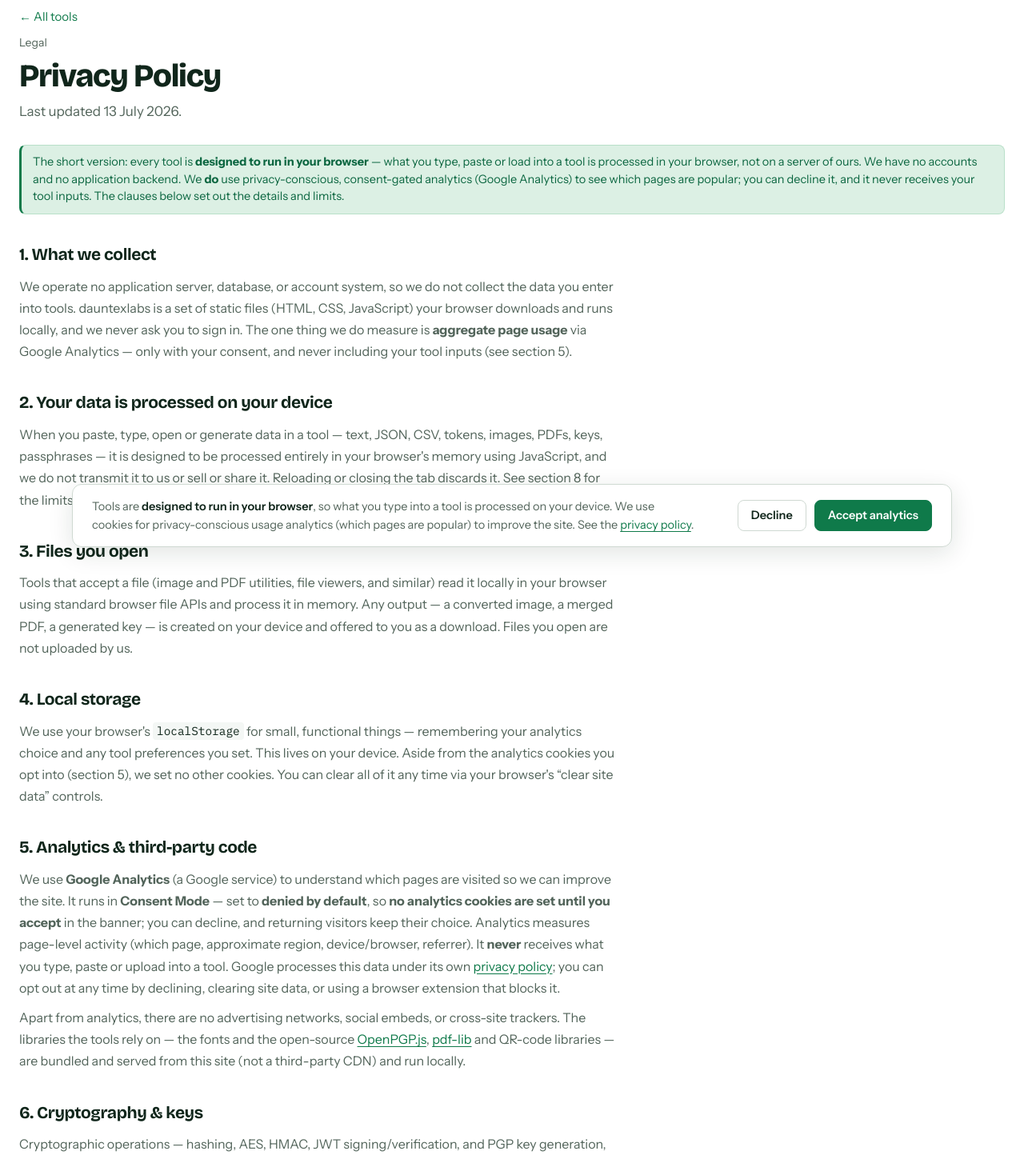
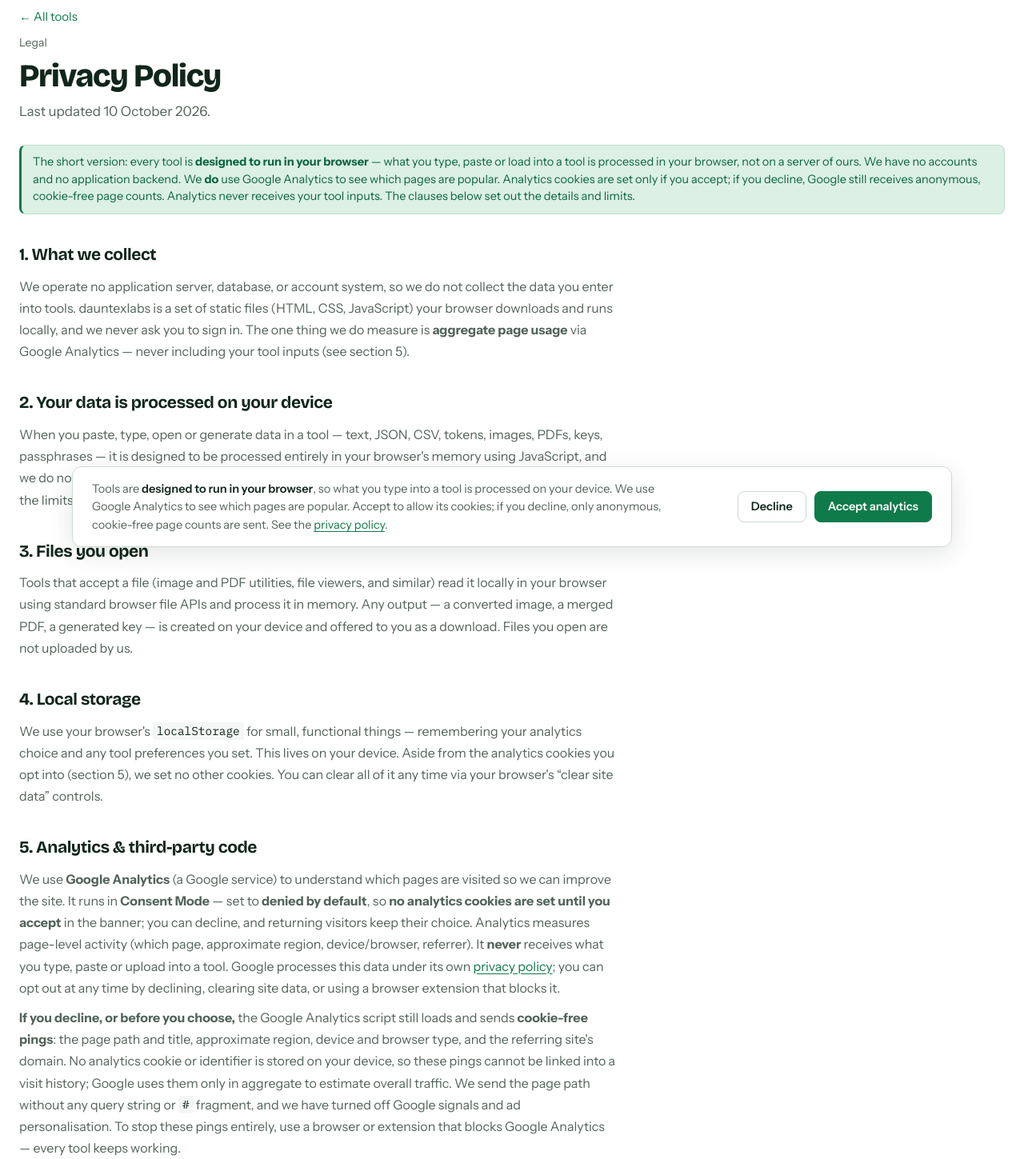
Before and after one commit to jha-adrs/dauntexlabs, a Next.js app: page /privacy in a window 1280 px wide. Shown: the part 100-1549 px from the top of the page at 80% size. Built offline with nearby package versions, Linux system fonts and the light colour scheme; no server answers.

Commit message:
fix(privacy): disclose cookieless analytics pings; turn off Google signals

```diff
--- a/app/privacy/page.tsx
+++ b/app/privacy/page.tsx
@@ -6,7 +6,7 @@ import Footer from '@/components/Footer'
 export const metadata: Metadata = {
   title: 'Privacy Policy',
   description:
-    'dauntexlabs tools are designed to run in your browser — no accounts, and analytics only with your consent. Read how data is handled and the limits of that.',
+    'dauntexlabs tools are designed to run in your browser — no accounts, and analytics cookies only with your consent. Read how data is handled and the limits of that.',
   alternates: { canonical: '/privacy/' },
 }
 
@@ -23,14 +23,14 @@ export default function PrivacyPage() {
           <span className="cat">Legal</span>
         </div>
         <h1>Privacy Policy</h1>
-        <p className="lede">Last updated 13 July 2026.</p>
+        <p className="lede">Last updated 10 October 2026.</p>
 
         <div className="notice success" style={{ marginTop: 28 }}>
           The short version: every tool is <b>designed to run in your browser</b> — what you type,
           paste or load into a tool is processed in your browser, not on a server of ours. We have no accounts and no application
-          backend. We <b>do</b> use privacy-conscious, consent-gated analytics (Google Analytics)
-          to see which pages are popular; you can decline it, and it never receives your tool
-          inputs. The clauses below set out the details and limits.
+          backend. We <b>do</b> use Google Analytics to see which pages are popular. Analytics
+          cookies are set only if you accept; if you decline, Google still receives anonymous,
+          cookie-free page counts. Analytics never receives your tool inputs. The clauses below set out the details and limits.
         </div>
 
         <div className="prose">
@@ -39,8 +39,8 @@ export default function PrivacyPage() {
             We operate no application server, database, or account system, so we do not collect the
             data you enter into tools. dauntexlabs is a set of static files (HTML, CSS, JavaScript)
             your browser downloads and runs locally, and we never ask you to sign in. The one thing
-            we do measure is <b>aggregate page usage</b> via Google Analytics — only with your
-            consent, and never including your tool inputs (see section 5).
+            we do measure is <b>aggregate page usage</b> via Google Analytics — never including
+            your tool inputs (see section 5).
           </p>
 
           <h2>2. Your data is processed on your device</h2>
@@ -85,6 +85,16 @@ export default function PrivacyPage() {
             extension that blocks it.
           </p>
           <p>
+            <b>If you decline, or before you choose,</b> the Google Analytics script still loads
+            and sends <b>cookie-free pings</b>: the page path and title, approximate region,
+            device and browser type, and the referring site&apos;s domain. No analytics cookie
+            or identifier is stored on your device, so these pings cannot be linked into a visit
+            history; Google uses them only in aggregate to estimate overall traffic. We send the
+            page path without any query string or <code>#</code> fragment, and we have turned
+            off Google signals and ad personalisation. To stop these pings entirely, use a
+            browser or extension that blocks Google Analytics — every tool keeps working.
+          </p>
+          <p>
             Apart from analytics, there are no advertising networks, social embeds, or cross-site
             trackers. The libraries the tools rely on — the fonts and the open-source{' '}
             <a href="https://openpgpjs.org" target="_blank" rel="noopener noreferrer">
@@ -112,8 +122,7 @@ export default function PrivacyPage() {
             The site is delivered by a static hosting/CDN provider. Like essentially every
             website, that provider may automatically record standard technical request metadata
             (such as IP address, timestamp and user-agent) for security and operational purposes.
-            We do not add analytics on top of this and do not combine it with anything you enter
-            into a tool.
+            We do not combine these logs with analytics or with anything you enter into a tool.
           </p>
 
           <h2>8. Circumstances in which data may leave your device</h2>
--- a/components/Analytics.tsx
+++ b/components/Analytics.tsx
@@ -5,7 +5,9 @@ import Script from 'next/script'
 import { usePathname } from 'next/navigation'
 
 // Google Analytics 4 with Consent Mode v2. Consent defaults to DENIED — no analytics
-// cookies are set until the visitor accepts in the banner.
+// cookies are set until the visitor accepts in the banner. gtag.js still loads for
+// everyone and, without consent, sends cookieless pings (disclosed in the privacy
+// policy, section 5). Google signals and ad personalisation are off.
 // GA only ever receives the page path: automatic page views are off and every
 // page_view is sent by hand with the query string and fragment stripped, so search
 // terms (/#q=…) and anything else in the URL never reach Google. Tool inputs are
@@ -59,6 +61,8 @@ const GA_INIT = `
           try { ref = document.referrer ? new URL(document.referrer).origin : ''; } catch (e) {}
           gtag('config', '${GA_ID}', {
             anonymize_ip: true,
+            allow_google_signals: false,
+            allow_ad_personalization_signals: false,
             send_page_view: false,
             page_location: location.origin + location.pathname,
             page_referrer: ref,
--- a/components/ConsentBanner.tsx
+++ b/components/ConsentBanner.tsx
@@ -43,8 +43,9 @@ export default function ConsentBanner() {
       <div className="shell consent-row">
         <p className="consent-text">
           <span className="consent-mark">◇</span> Tools are <b>designed to run in your browser</b>, so
-          what you type into a tool is processed on your device. We use cookies for privacy-conscious usage
-          analytics (which pages are popular) to improve the site. See the{' '}
+          what you type into a tool is processed on your device. We use Google Analytics to see which pages
+          are popular. Accept to allow its cookies; if you decline, only anonymous, cookie-free page
+          counts are sent. See the{' '}
           <Link href="/privacy/" className="consent-link">
             privacy policy
           </Link>
```
Also changed, not shown: 1 other file (tests, documents, lock files or other folders).
